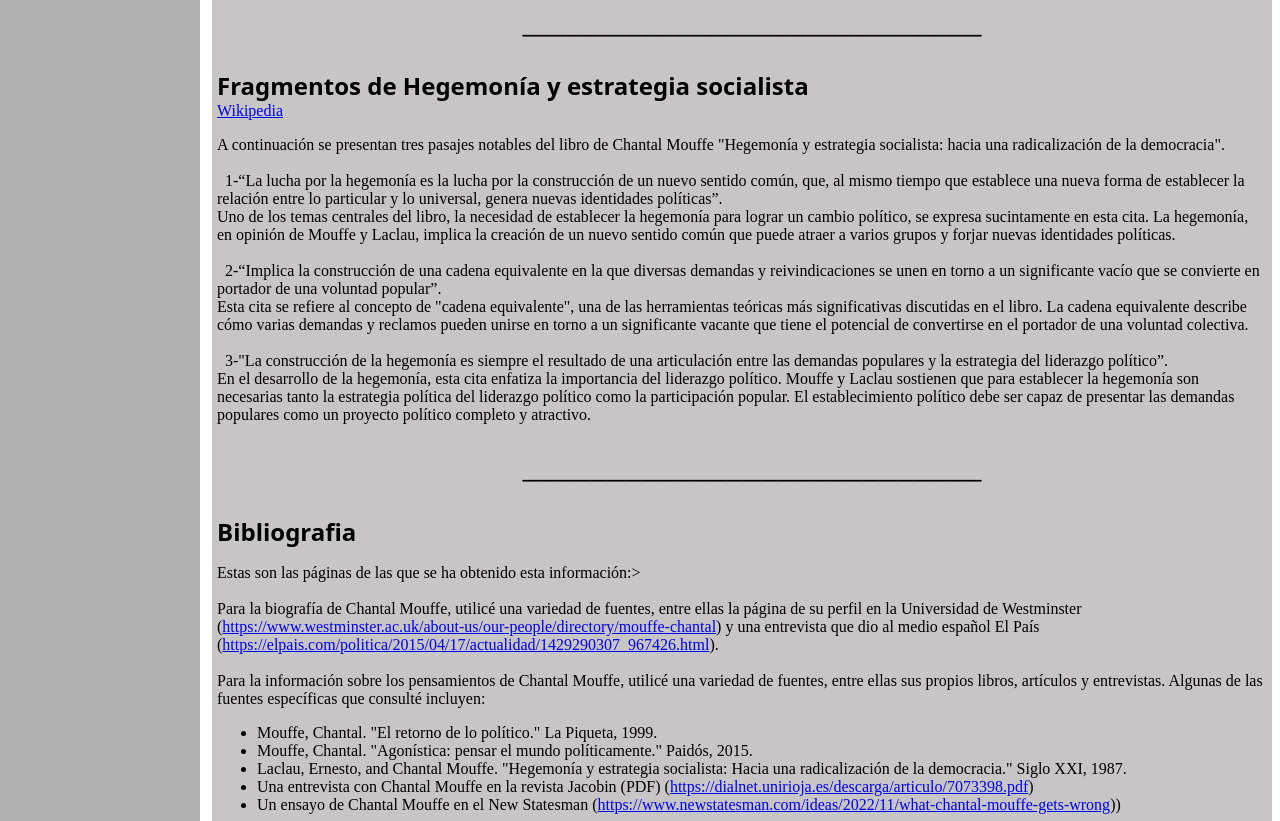
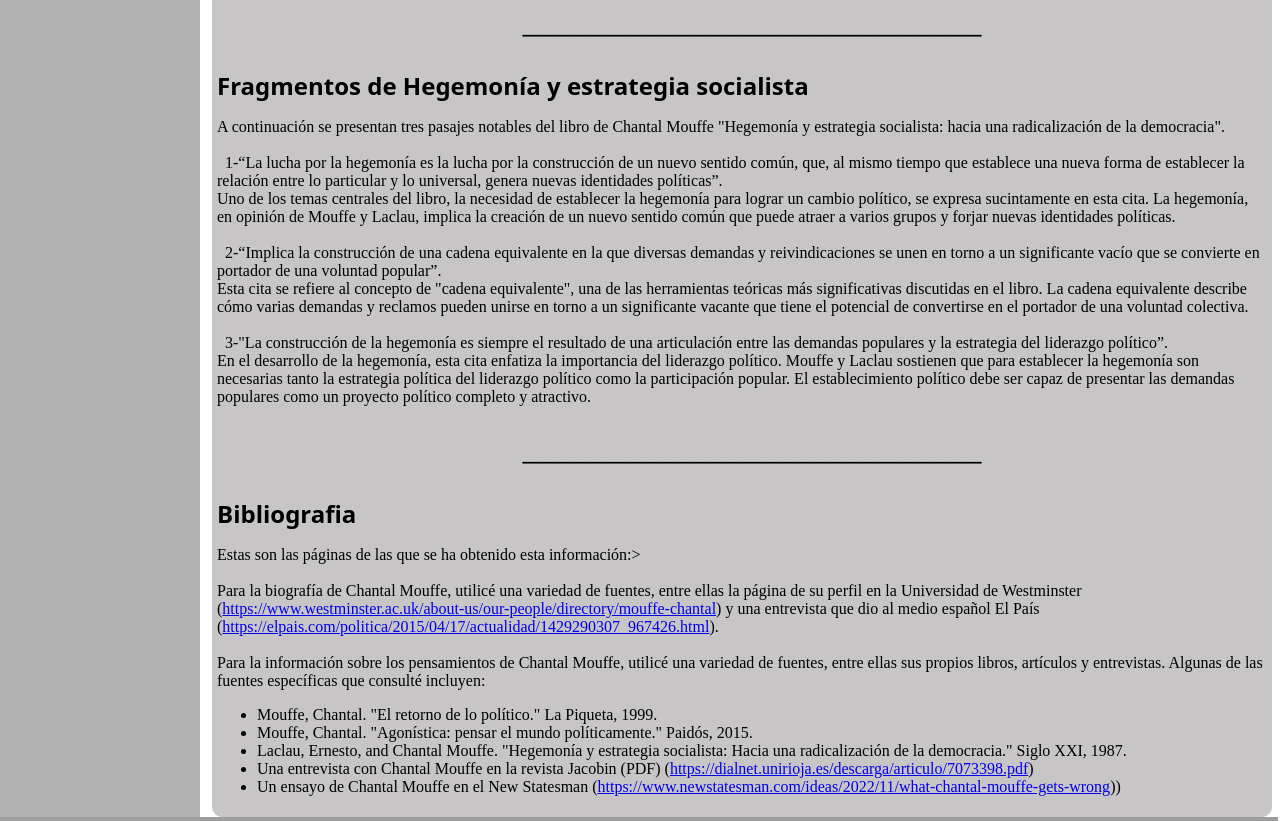
Before and after one commit to AlGame4/FILOWIKI, a plain HTML site: page index.html in a window 1280 px wide. Shown: the part 1979-2800 px from the top of the page. Drawn offline with Linux system fonts and the light colour scheme.

Commit message:
Update index.html

```diff
--- a/index.html
+++ b/index.html
@@ -110,7 +110,6 @@
                     <section id="section4">
                         <div><h1 class="Titulo2" style="text-align: center; margin-left: 20px;">───────────────────────────</h1></div>
                         <h1 style="margin: 0px;">Fragmentos de Hegemonía y estrategia socialista</h1>
-                        <a href="https://es.wikipedia.org/wiki/Chantal_Mouffe">Wikipedia</a>
                         <div><p>A continuación se presentan tres pasajes notables del libro de Chantal Mouffe "Hegemonía y estrategia socialista: hacia una radicalización de la democracia".<br><br>
 
                             &nbsp;&nbsp;1-“La lucha por la hegemonía es la lucha por la construcción de un nuevo sentido común, que, al mismo tiempo que establece una nueva forma de establecer la relación entre lo particular y lo universal, genera nuevas identidades políticas”.<br>
```
